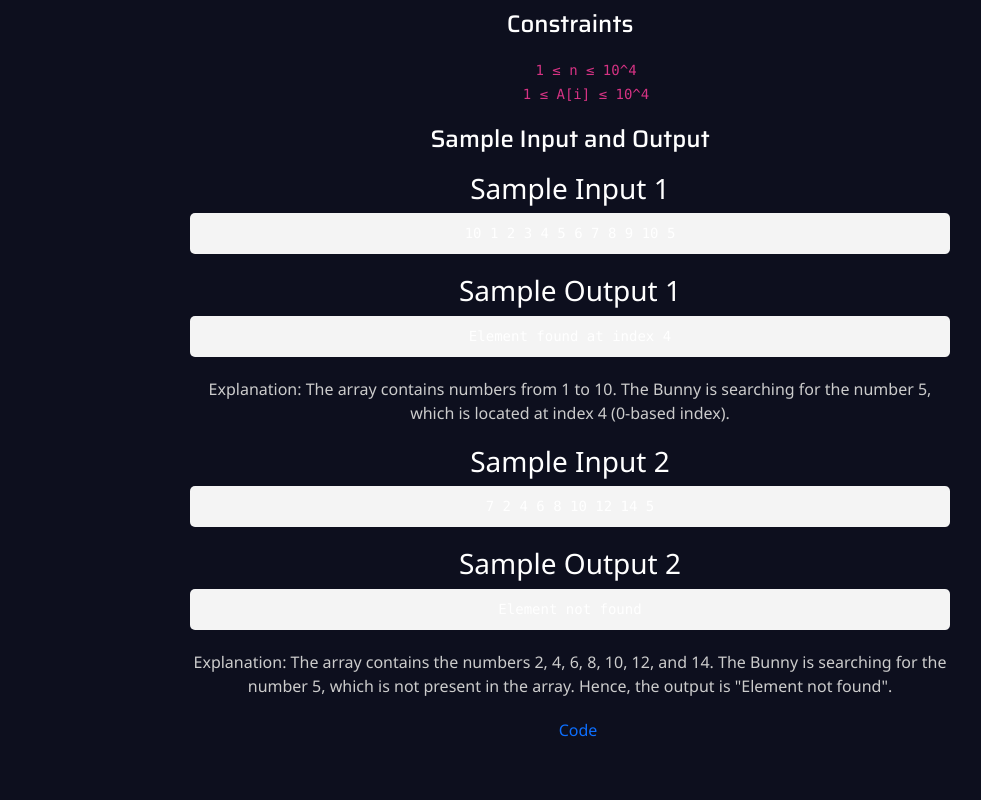
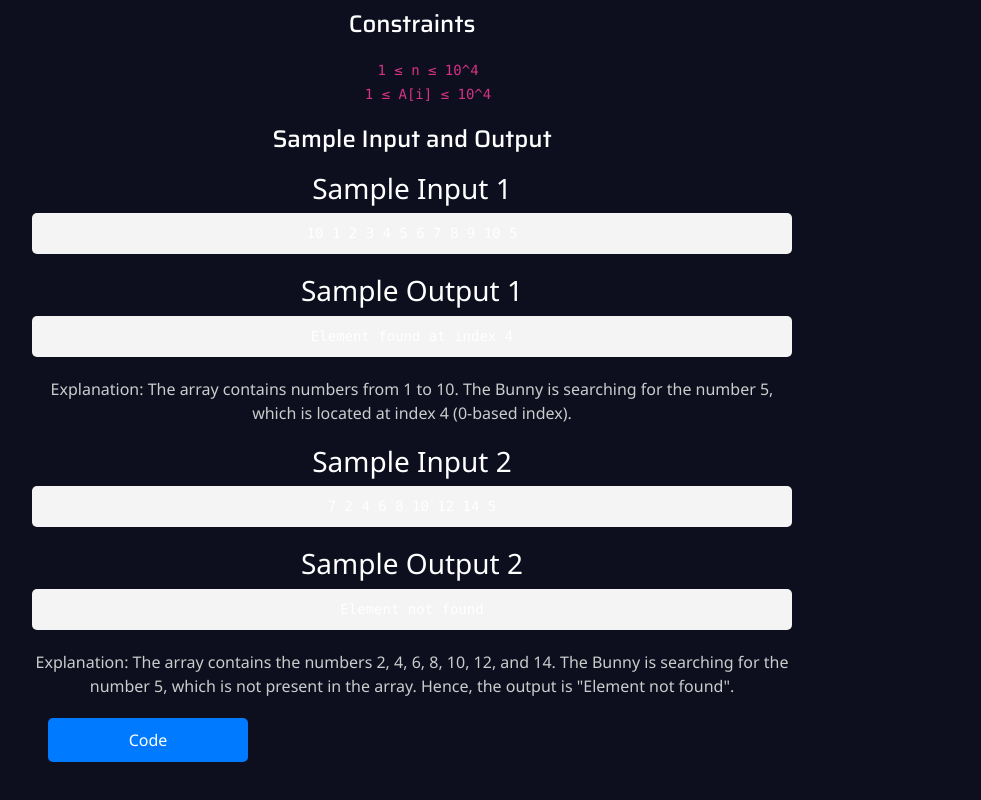
Before and after one commit to NavikaReddy/GamifiedLearningLabs, a React (Create React App) app: page /binps in a window 1280 px wide. Shown: the part 488-1288 px from the top of the page, without its empty margins (70-1051 px from the left). Before the commit the page ends 1251 px from the top, so only its background shows below. Built offline with nearby package versions, Linux system fonts and the light colour scheme.

Commit message:
css changes

```diff
--- a/src/Components/BSPS/BSPS.css
+++ b/src/Components/BSPS/BSPS.css
@@ -1,7 +1,6 @@
 .problem-statement-container {
     padding: 20px;
     max-width: 800px;
-    margin: auto;
     font-family: Arial, sans-serif;
 }
 
@@ -27,17 +26,19 @@
     border-radius: 5px;
 }
 
-.navigate-button {
-    display: inline-block;
-    padding: 10px 20px;
-    font-size: 1em;
+.demo-play-button {
+    display: block;
+    width: 200px;
+    margin: 20px auto;
+    padding: 10px;
+    font-size: 16px;
+    background-color: #007bff;
     color: white;
-    background-color: #007bff;
     border: none;
     border-radius: 5px;
     cursor: pointer;
-}
+  }
 
-.navigate-button:hover {
+  .demo-play-button:hover {
     background-color: #0056b3;
-}
+  }
--- a/src/Components/BSPS/BSPS.js
+++ b/src/Components/BSPS/BSPS.js
@@ -50,7 +50,7 @@ const BSPS = () => {
             </pre>
             <p>Explanation: The array contains the numbers 2, 4, 6, 8, 10, 12, and 14. The Bunny is searching for the number 5, which is not present in the array. Hence, the output is "Element not found".</p>
             <Link to="/code?id=bin">
-                <button className='ms-3'>Code</button>
+                <button className='ms-3 demo-play-button'>Code</button>
             </Link>
         </div>
     );
--- a/src/Components/DijkstraPS/DijkstraPS.js
+++ b/src/Components/DijkstraPS/DijkstraPS.js
@@ -67,7 +67,7 @@ const DijkstraPS = () => {
                 The minimal distances from city 1 to cities 0, 1, and 2 are 5, 0, and 2, respectively.
             </p>
             <Link to="/code?id=dij">
-                <button className='ms-3'>Code</button>
+                <button className='ms-3 demo-play-button'>Code</button>
             </Link>
         </div>
     );
--- a/src/Components/PlayBS/PlayBS.css
+++ b/src/Components/PlayBS/PlayBS.css
@@ -1,17 +1,27 @@
-.button-container {
-    margin-top: 20px;
+.demo-play-button {
+  font-size: 1.5rem;
+  padding: 10px 20px;
+  background-color: #27ae60;
+  color: white;
+  border: none;
+  border-radius: 5px;
+  cursor: pointer;
+  margin-top: 20px;
+}
+
+.demo-play-button:hover {
+  background-color: #2ecc71;
+}
+  .demo-container {
+    width: 80%;
+    margin: 0 auto;
+    padding: 20px;
+    text-align: center;
+    font-family: Arial, sans-serif;
   }
 
-  .button {
-    margin: 5px;
-    padding: 10px 20px;
-    background-color: #007bff;
-    color: #fff;
-    border: none;
-    border-radius: 5px;
-    cursor: pointer;
+  .demo-title {
+    font-size: 2rem;
+    margin-bottom: 20px;
+    color: #f106aa;
   }
-
-  .button:hover {
-    background-color: #0056b3;
-  }
--- a/src/Components/PlayBS/PlayBS.js
+++ b/src/Components/PlayBS/PlayBS.js
@@ -4,8 +4,8 @@ import { Link } from 'react-router-dom';
 
 const PlayBS = () => {
   return (
-    <div>
-      <h2>How Binary Search Works?</h2>
+    <div className="demo-container">
+      <h2 className="demo-title">How Binary Search Works?</h2>
       <iframe
       width="560"
       height="315"
@@ -16,7 +16,7 @@ const PlayBS = () => {
          referrerpolicy="strict-origin-when-cross-origin"
          allowfullscreen='true'></iframe>
   <Link to="/demo-bs">
-        <button>See Demo</button>
+        <button className="demo-play-button">See Demo</button>
       </Link>
   </div>
   );
--- a/src/Components/PlayDijkstra/PlayDijkstra.css
+++ b/src/Components/PlayDijkstra/PlayDijkstra.css
@@ -1,17 +1,27 @@
-.button-container {
-    margin-top: 20px;
+.demo-play-button {
+  font-size: 1.5rem;
+  padding: 10px 20px;
+  background-color: #27ae60;
+  color: white;
+  border: none;
+  border-radius: 5px;
+  cursor: pointer;
+  margin-top: 20px;
+}
+
+.demo-play-button:hover {
+  background-color: #2ecc71;
+}
+  .demo-container {
+    width: 80%;
+    margin: 0 auto;
+    padding: 20px;
+    text-align: center;
+    font-family: Arial, sans-serif;
   }
 
-  .button {
-    margin: 5px;
-    padding: 10px 20px;
-    background-color: #007bff;
-    color: #fff;
-    border: none;
-    border-radius: 5px;
-    cursor: pointer;
+  .demo-title {
+    font-size: 2rem;
+    margin-bottom: 20px;
+    color: #f106aa;
   }
-
-  .button:hover {
-    background-color: #0056b3;
-  }
--- a/src/Components/PlayDijkstra/PlayDijkstra.js
+++ b/src/Components/PlayDijkstra/PlayDijkstra.js
@@ -4,11 +4,11 @@ import { Link } from 'react-router-dom';
 
 const PlayDijkstra = () => {
   return (
-    <div>
-      <h2>How Dijkstra Algorithm Works?</h2>
+    <div className="demo-container">
+      <h2 className="demo-title">How Dijkstra Algorithm Works?</h2>
       <iframe width="560"
       height="315"
-      src="https://www.youtube.com/watch?v=EFg3u_E6eHU"
+      src="https://www.youtube.com/embed/EFg3u_E6eHU?si=86274BqKXXsET55y"
       title="YouTube video player"
       frameborder="0"
       allow="accelerometer; autoplay; clipboard-write; encrypted-media; gyroscope; picture-in-picture; web-share"
@@ -16,7 +16,7 @@ const PlayDijkstra = () => {
       allowfullscreen='true'>
       </iframe>
       <Link to="/Demodj">
-        <button>Play Now!</button> {/* Redirect to DemoDijkstra page */}
+        <button className="demo-play-button">Play Now!</button>
       </Link>
     </div>
   );
--- a/src/Components/PostfixPS/PostfixPS.js
+++ b/src/Components/PostfixPS/PostfixPS.js
@@ -34,7 +34,7 @@ const PostfixPS = () => {
         <p>Explanation 2: The expression "92-3*" evaluates to (9 - 2) * 3 = 7 * 3 = 21.</p>
       </div>
       <Link to="/code?id=pos">
-                <button className='ms-3'>Code</button>
+                <button className='ms-3 demo-play-button'>Code</button>
             </Link>
       </div>
       )
```
